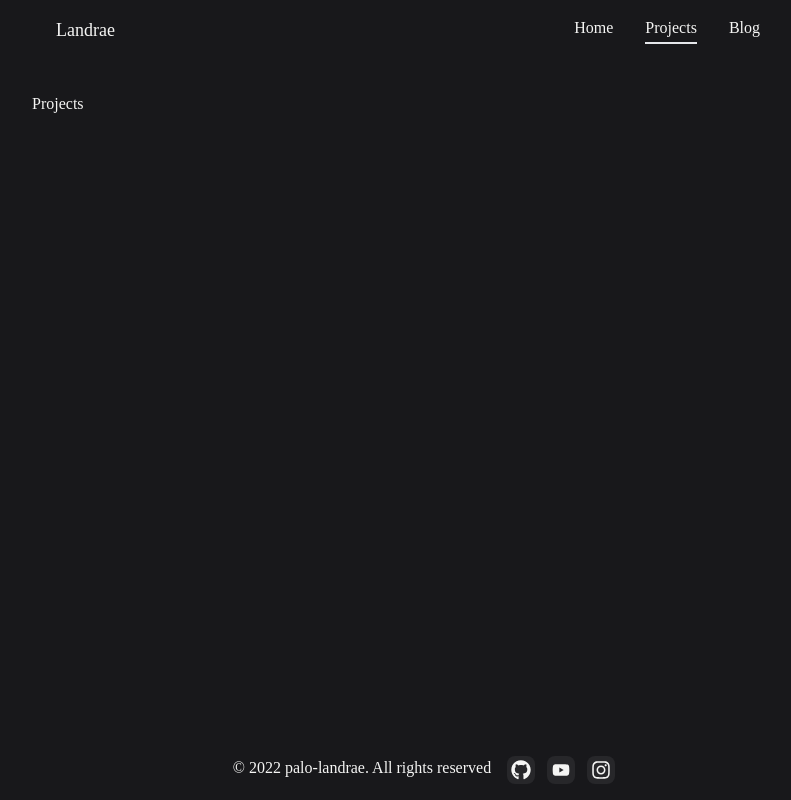
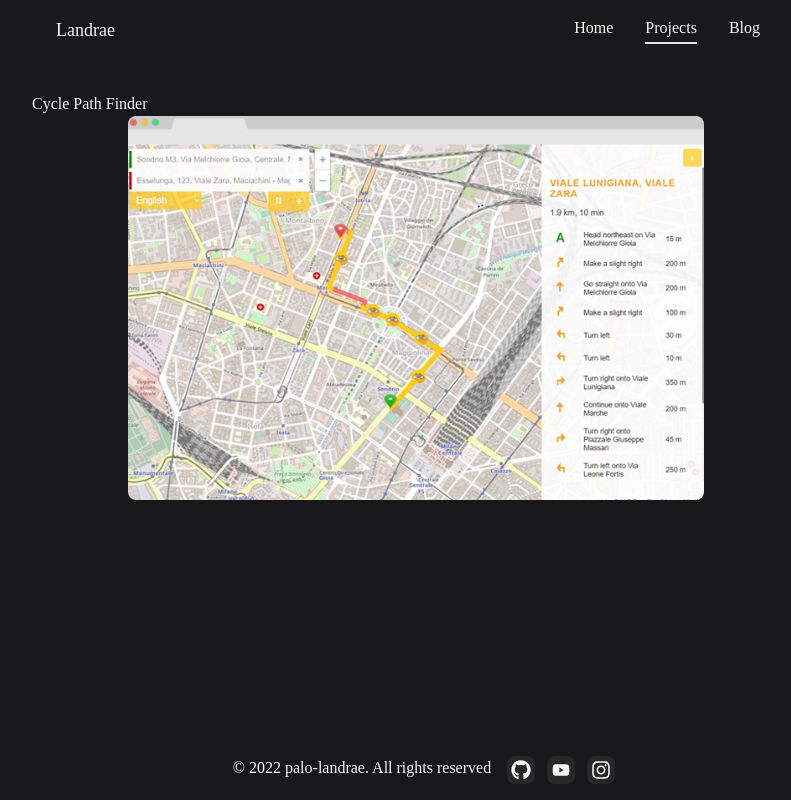
Before and after one commit to palo-landrae/landrae.dev, a Next.js app: page /projects in a window 1280 px wide. Shown: the whole page, without its empty margins (224-1015 px from the left). Built offline with nearby package versions, Linux system fonts and the light colour scheme.

Commit message:
:sparkles: img > next/image

```diff
--- /dev/null
+++ b/interfaces/IProject.tsx
@@ -0,0 +1,7 @@
+export interface IProject {
+  title: string;
+  description: string;
+  img_url: string;
+  demo?: string;
+  git: string;
+}
--- a/next.config.js
+++ b/next.config.js
@@ -6,6 +6,7 @@ const nextConfig = {
 module.exports = {
   nextConfig,
   images: {
+    imageSizes: [16, 32, 48, 64, 96, 128, 160, 256, 384],
     formats: ["image/avif", "image/webp"],
     domains: ["images.unsplash.com", "res.cloudinary.com"],
   },
--- a/pages/blog/[slug].tsx
+++ b/pages/blog/[slug].tsx
@@ -8,7 +8,7 @@ import { Prism as SyntaxHighlighter } from "react-syntax-highlighter";
 import ReactMarkdown from "react-markdown";
 import remarkGfm from "remark-gfm";
 import rehypeRaw from "rehype-raw";
-import { default as oneDark } from "react-syntax-highlighter/dist/cjs/styles/prism/one-dark";
+import { oneDark } from "react-syntax-highlighter/dist/cjs/styles/prism/one-dark";
 import moment from "moment";
 import Image from "next/image";
 import { LikeButton } from "@/components/like-button";
@@ -82,6 +82,7 @@ const BlogPost: NextPage<IProps> = ({ post }) => {
                 pre: PreBlock,
                 a: MarkdownLink,
                 table: Table,
+                img: NextImage,
               }}
             >
               {post.content}
@@ -96,6 +97,23 @@ const BlogPost: NextPage<IProps> = ({ post }) => {
 };
 
 export default BlogPost;
+
+const NextImage = ({ node, children, src, alt, ...props }) => {
+  return (
+    <div className="mx-auto w-full max-w-3xl block">
+      <Image
+        className="rounded-lg"
+        src={src}
+        alt={alt}
+        layout="responsive"
+        width={640}
+        height={420}
+        unoptimized={true}
+        {...props}
+      />
+    </div>
+  );
+};
 
 const Table = ({ node, children, ...props }) => {
   return (
--- a/pages/index.tsx
+++ b/pages/index.tsx
@@ -46,8 +46,8 @@ const Home: NextPage = () => {
             <Image
               alt="Blog post image"
               src="/images/profile.jpg"
-              width={256}
-              height={256}
+              width={160}
+              height={160}
             />
           </div>
         </div>
--- a/pages/projects.tsx
+++ b/pages/projects.tsx
@@ -1,12 +1,52 @@
-import type { NextPage } from "next";
+import type { GetStaticProps, NextPage } from "next";
 import { Layout } from "@/components/layout";
+import { IProject } from "@/interfaces/IProject";
+import Image from "next/image";
 
-const Projects: NextPage = () => {
+const projects = [
+  {
+    title: "Cycle Path Finder",
+    description: "First app",
+    img_url: "/images/cycle-path-finder.png",
+    demo: "https://",
+    git: "https://github.com/palo-landrae/cycle-path-finder.git",
+  },
+];
+
+interface IProps {
+  projects: IProject[];
+}
+
+const Projects: NextPage<IProps> = ({ projects }) => {
   return (
     <Layout title="Projects" description="Landrae's Projects">
-      Projects
+      {projects &&
+        projects.map((project) => {
+          return (
+            <>
+              <p>{project.title}</p>
+              <div className="mx-auto w-full max-w-xl block">
+                <Image
+                  className="rounded-lg"
+                  src={project.img_url}
+                  layout="responsive"
+                  width={300}
+                  height={200}
+                />
+              </div>
+            </>
+          );
+        })}
     </Layout>
   );
 };
 
 export default Projects;
+
+export const getStaticProps: GetStaticProps = async () => {
+  return {
+    props: {
+      projects: JSON.parse(JSON.stringify(projects)),
+    },
+  };
+};
```
